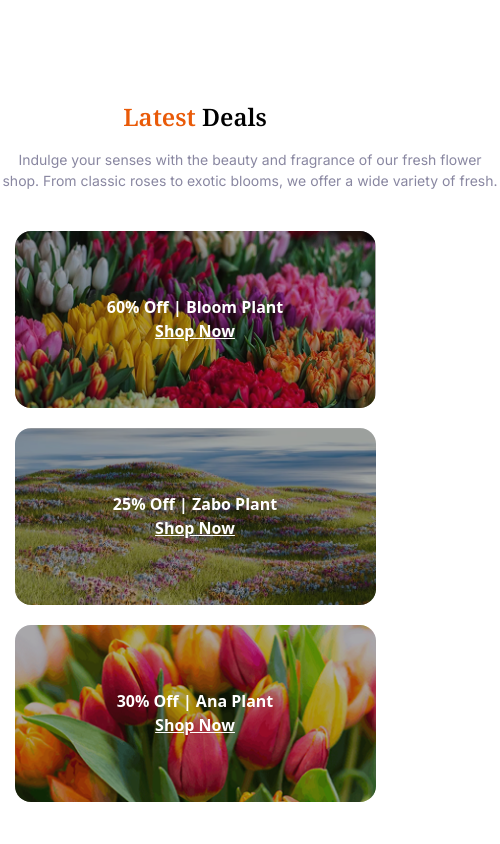
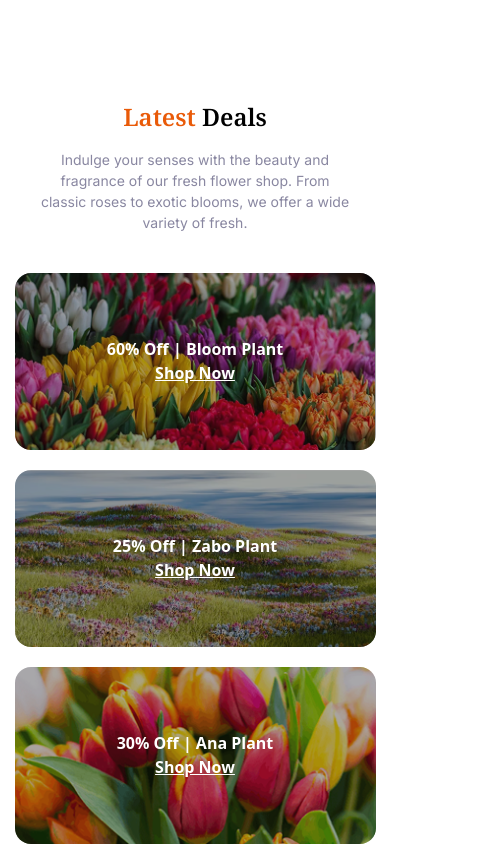
Before and after one commit to piyash-23/PH-Assignment2, a plain HTML site: page index.html in a window 390 px wide. Shown: the part 3188-4032 px from the top of the page, 500 px wide, since content can reach past the window. Before the commit the page ends 3990 px from the top, so only its background shows below. Drawn offline with nearby package versions, Linux system fonts and the light colour scheme.

Commit message:
text responsive

```diff
--- a/css/media.css
+++ b/css/media.css
@@ -69,6 +69,9 @@
     height: 177px;
     margin: 0 auto;
   }
+  .deals_para {
+    width: 80%;
+  }
 }
 /* medium device */
 @media (min-width: 576px) and (max-width: 768px) {
--- a/index.html
+++ b/index.html
@@ -167,7 +167,7 @@
         <section class="deals mt-[40px]">
             <div class="title text-center">
                 <h1 class="text-5xl font-semibold"><span class="mango">Latest</span> Deals</h1>
-                <p class="para w-[500px] mx-auto mt-[20px]">
+                <p class="para deals_para w-[500px] mx-auto mt-[20px]">
                     Indulge your senses with the beauty and fragrance of our fresh flower shop. From classic roses to exotic blooms, we offer a wide variety of fresh.
                 </p>
             </div>
```
